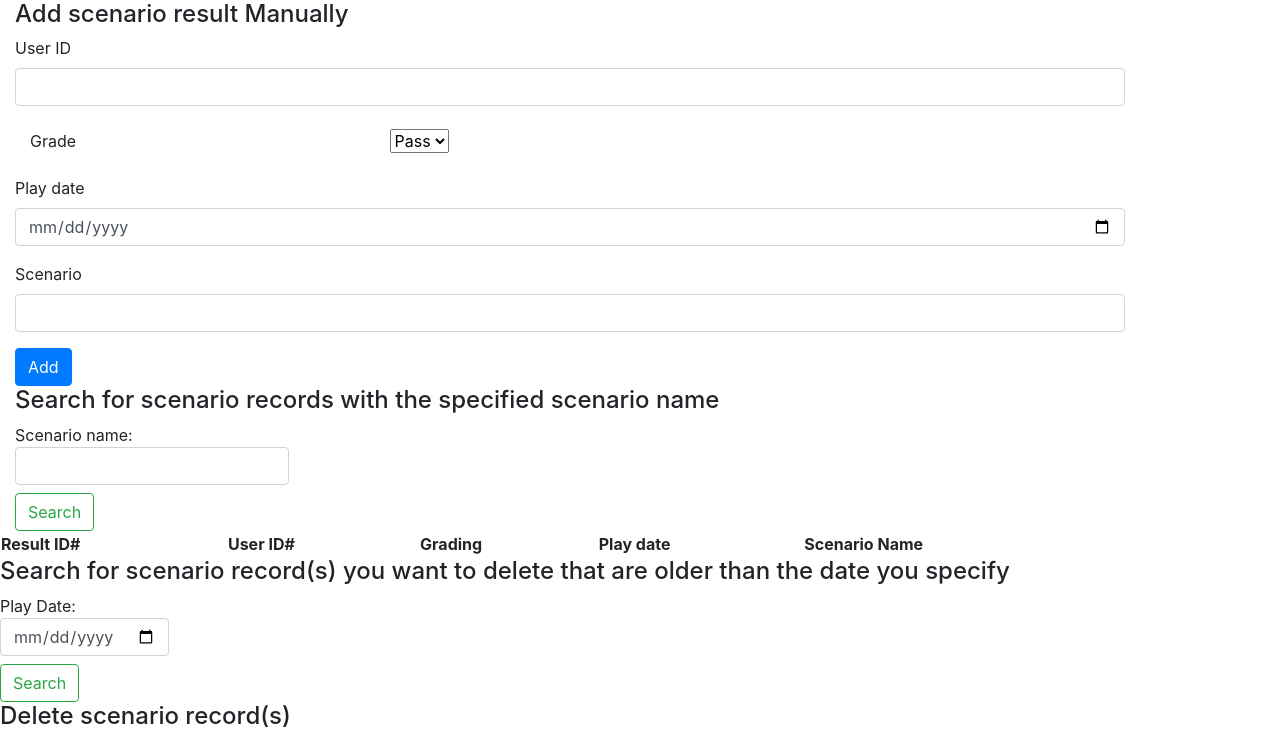
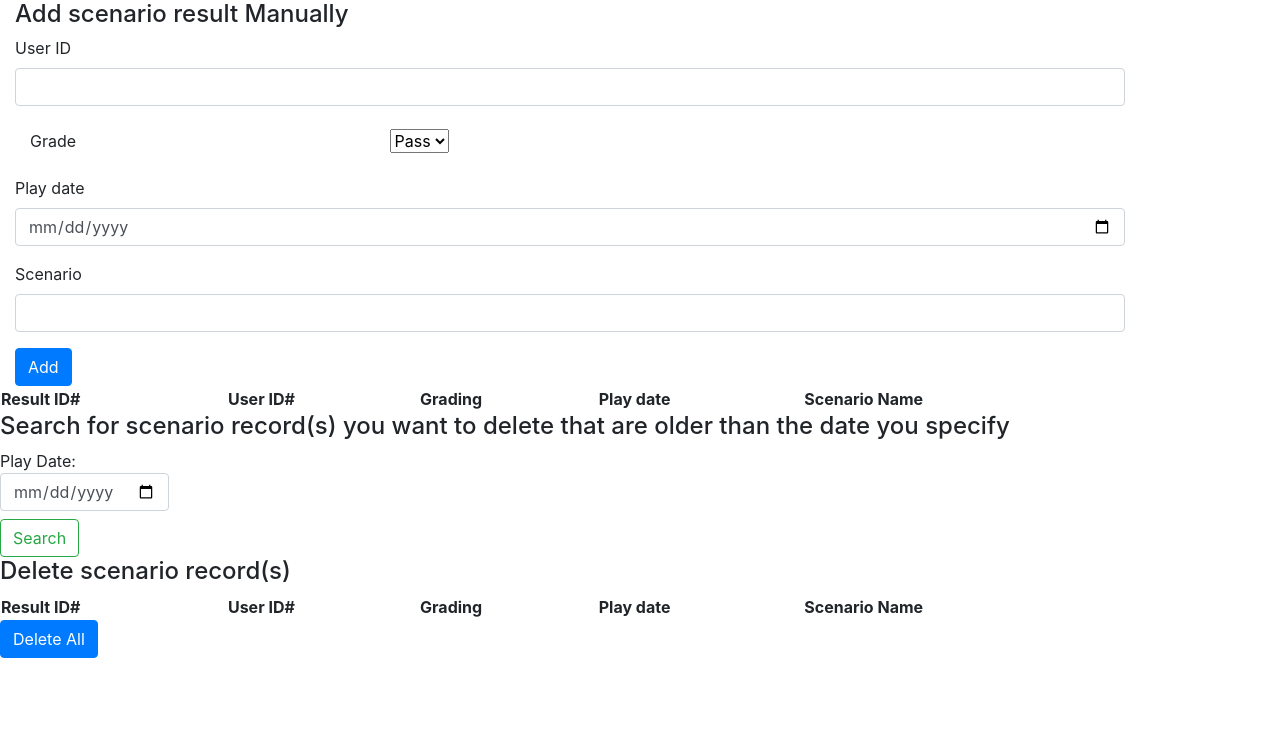
Before and after one commit to nguyeti4/cs340, a Flask app: page /simulators in a window 1280 px wide. Shown: the part 250-989 px from the top of the page. After the commit the page ends 908 px from the top, so only its background shows below. Run offline with Flask 2, Linux system fonts and the light colour scheme; lists and menus that the app fills with data are empty; some libraries are stand-ins or nearby versions.

Commit message:
delete display by scenario table

```diff
--- a/templates/simulators.html
+++ b/templates/simulators.html
@@ -39,17 +39,6 @@
         <input class="form-control" type="text" name="scenario">
     </div>
     <input class="btn btn-primary" type="submit" value="Add">
-</form>
-
-
-<form class="container" action="/simulators" method="POST" class="form-inline my-2 my-lg-0" style="margin-left: 0;">
-  <div>
-    <h4>Search for scenario records with the specified scenario name</h4>
-  </div>
-  <div>
-    <label>Scenario name: <input class="form-control" type="text" name="sim_scenario"></label>
-  </div>
-  <button class="btn btn-outline-success my-2 my-sm-0" type="submit">Search</button>
 </form>
 
 <table class="container" class="table table-striped" style="margin-left: 0;">
```
